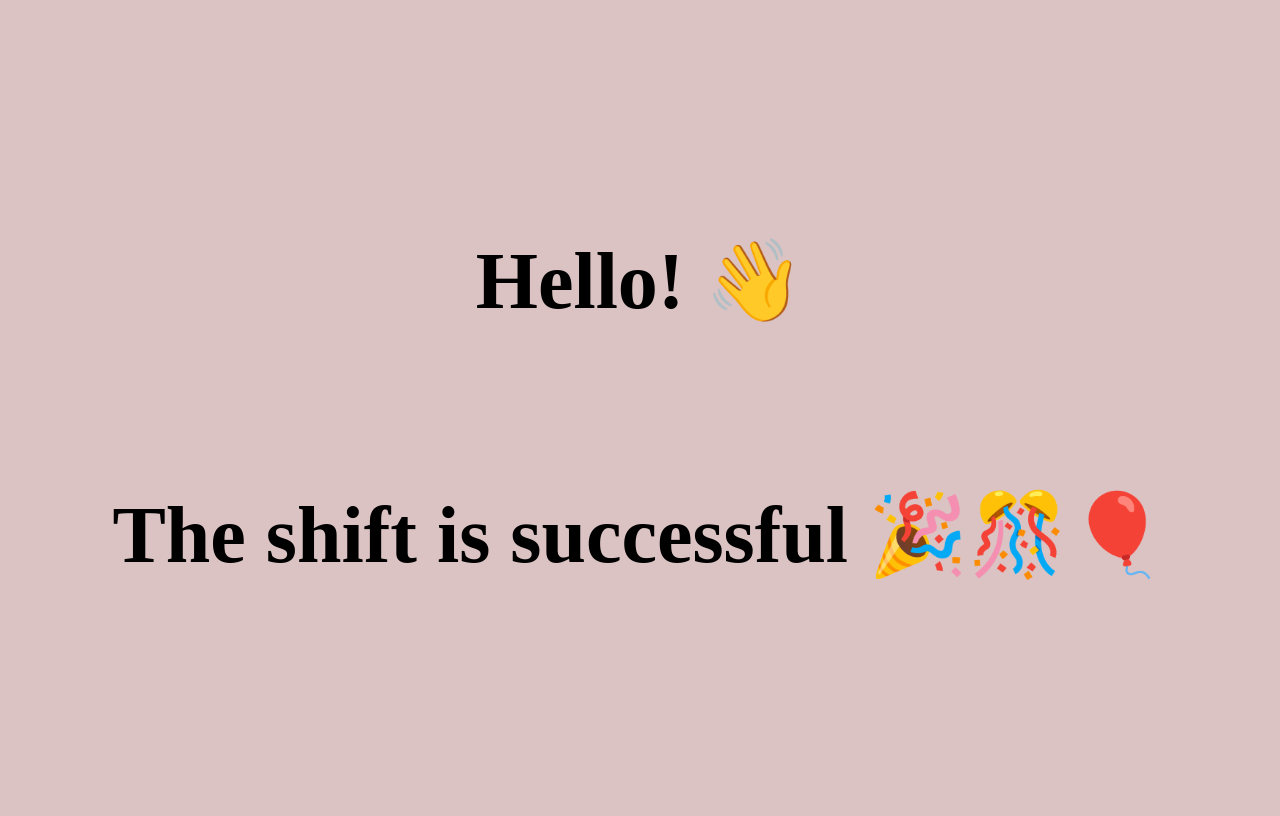
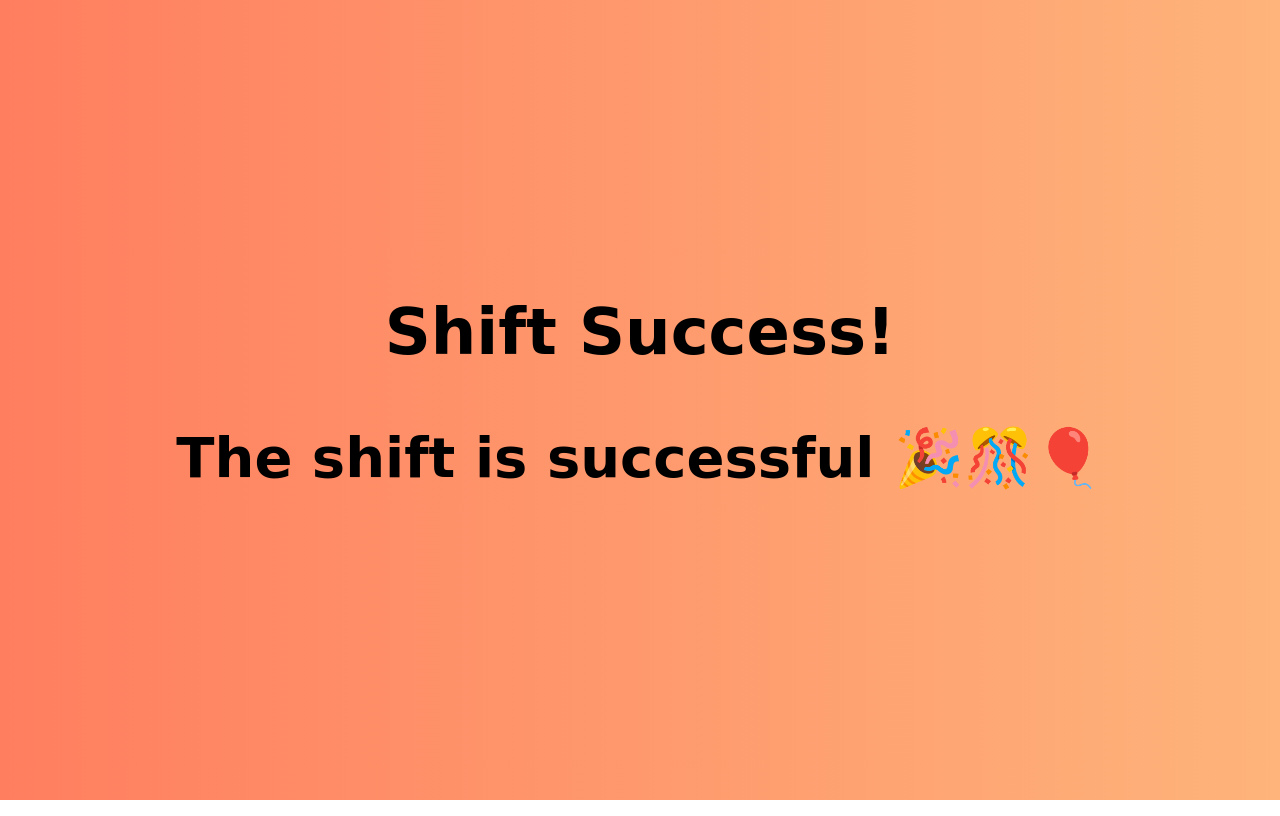
Before and after one commit to Inimfon-Isaiah/Inimfon-s-Projects, a plain HTML site: page index.html in a window 1280 px wide. Drawn offline with Linux system fonts and the light colour scheme.

Commit message:
Refactor index.html structure and update style.css for improved layout and design

```diff
--- a/index.html
+++ b/index.html
@@ -11,7 +11,9 @@
     />
   </head>
   <body>
-    <p>Hello! 👋</p>
-    <p>The shift is successful 🎉🎊🎈</p>
+    <main>
+      <h1>Shift Success!</h1>
+      <p>The shift is successful 🎉🎊🎈</p>
+    </main>
   </body>
 </html>
--- a/style.css
+++ b/style.css
@@ -1,18 +1,26 @@
 body {
-  background-color: rgb(219, 195, 195);
+  background: linear-gradient(to right, #ff7e5f, #feb47b);
   min-height: 100vh;
   display: flex;
   flex-direction: column;
   justify-content: center;
   align-items: center;
   text-align: center;
-  font-size: clamp(2rem, 8vw, 5rem);
   font-weight: 600;
+  font-family: cursive;
   margin: 0;
+  word-break: break-word;
+  overflow-wrap: break-word;
+}
+
+main {
   padding: 0.5rem;
 }
 
+h1 {
+  font-size: clamp(2rem, 8vw, 4rem);
+}
+
 p {
-  word-break: break-word;
-  overflow-wrap: break-word;
+  font-size: clamp(1.5rem, 8vw, 3.5rem);
 }
```
